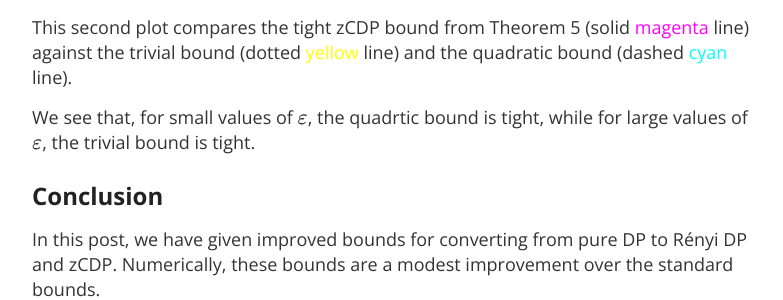
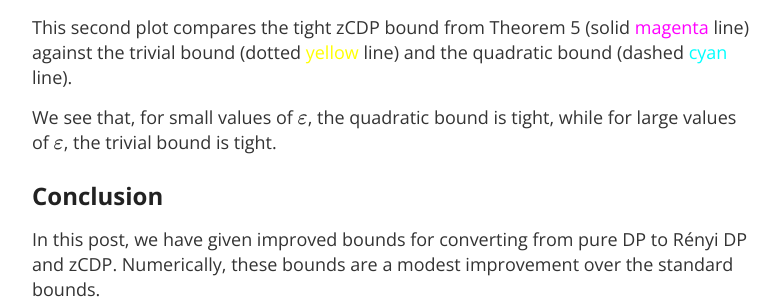
Before and after one commit to differentialprivacy/differentialprivacy, a Jekyll site: the page built from _posts/2024-05-27-pdp-to-zcdp.md, in a window 1280 px wide and 900 px high, scrolled down 6602 px. Shown: the part 155-455 px from the top of the window, without its empty margins (248-1031 px from the left). Built offline with Jekyll 4.4.1, drawn with Linux system fonts in a browser that asks for light colours; comment, search, counter and statistics services are not loaded.

Commit message:
Update 2024-05-27-pdp-to-zcdp.md
Typo

```diff
--- a/_posts/2024-05-27-pdp-to-zcdp.md
+++ b/_posts/2024-05-27-pdp-to-zcdp.md
@@ -118,7 +118,7 @@ The smaller \\\(\\varepsilon\\\) is, the later this transition occurs.
 
 This second plot compares the tight zCDP bound from Theorem 5 \(solid <font color="magenta">magenta</font> line\) against the trivial bound \(dotted <font color="yellow">yellow</font> line\) and the quadratic bound \(dashed <font color="cyan">cyan</font> line\).
 
-We see that, for small values of \\\(\\varepsilon\\\), the quadrtic bound is tight, while for large values of \\\(\\varepsilon\\\), the trivial bound is tight.
+We see that, for small values of \\\(\\varepsilon\\\), the quadratic bound is tight, while for large values of \\\(\\varepsilon\\\), the trivial bound is tight.
 
 ## Conclusion
 
```
